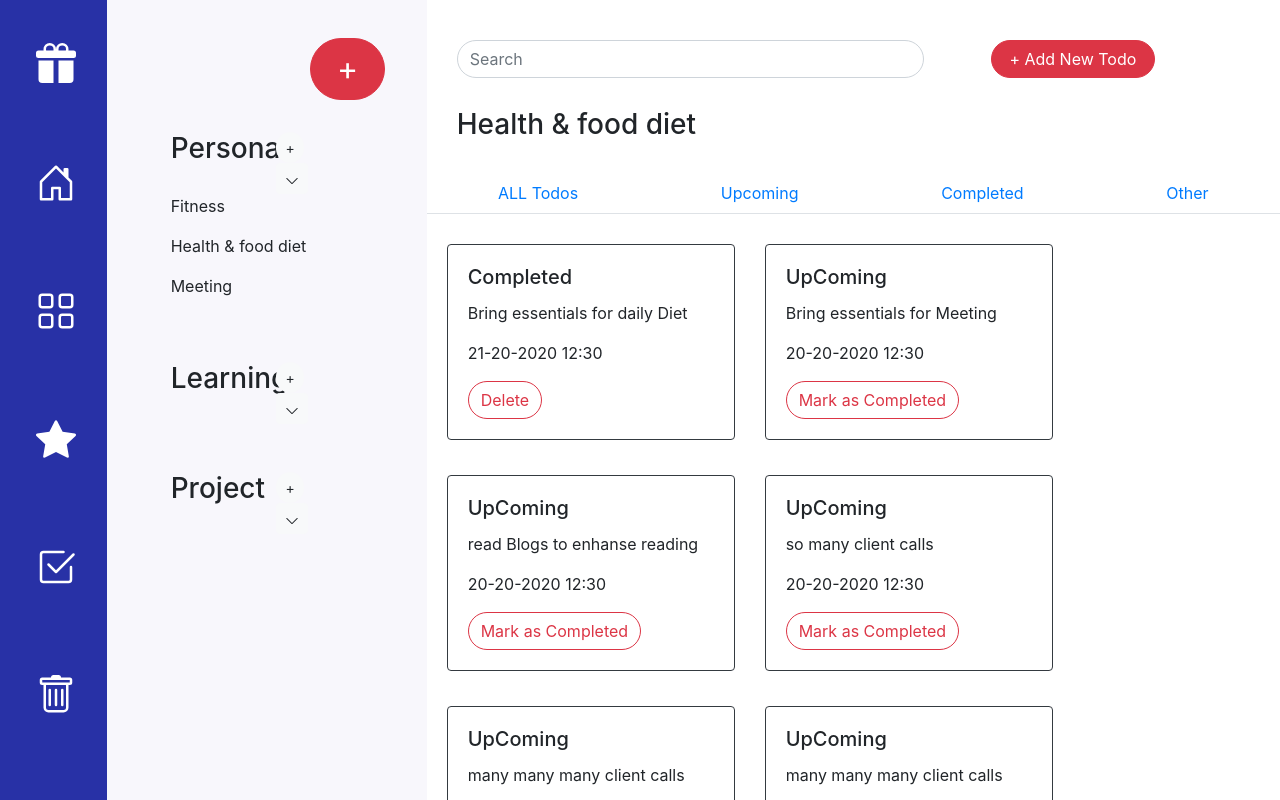
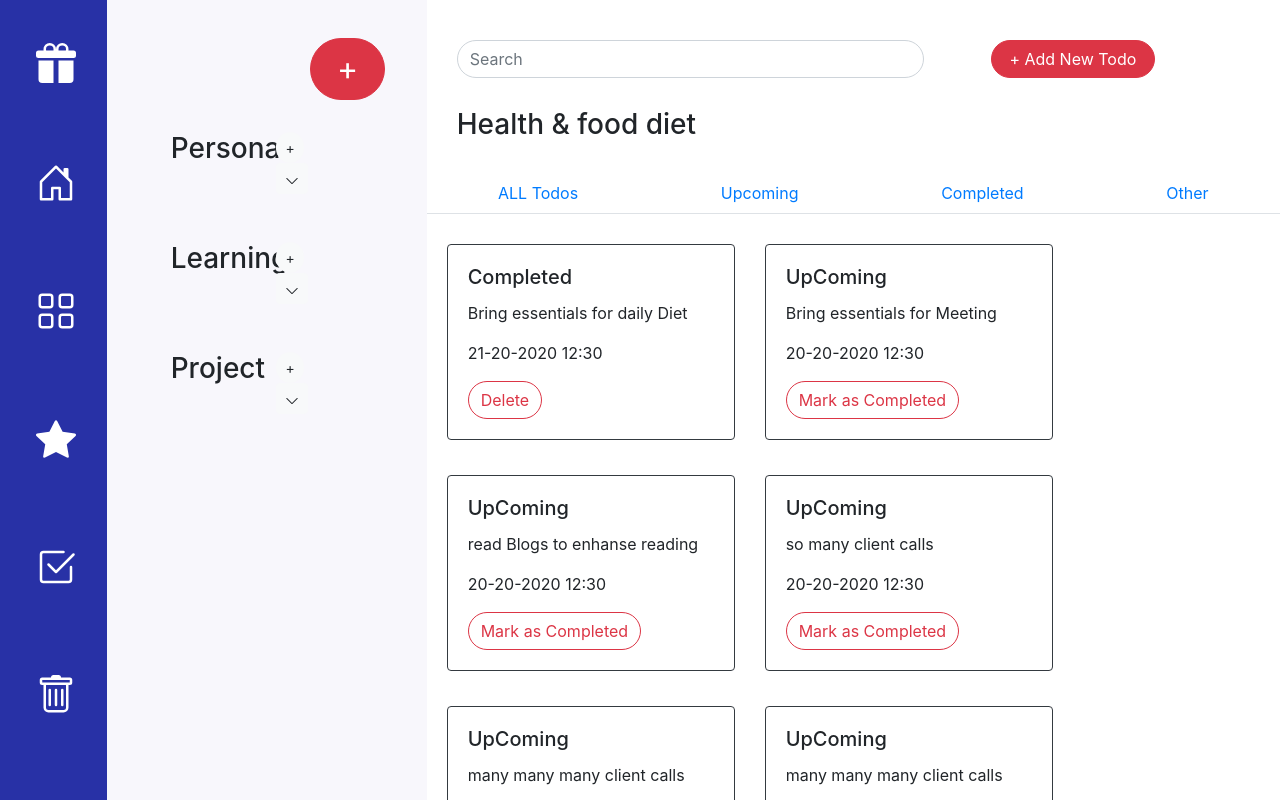
Before and after one commit to RavenderJadon/todoInBootstrap, a React (Create React App) app: page / in a window 1280 px wide. Built offline with nearby package versions, Linux system fonts and the light colour scheme.

Commit message:
change 0 to -1

```diff
--- a/src/navBAr/CategoryNavBar.jsx
+++ b/src/navBAr/CategoryNavBar.jsx
@@ -11,7 +11,7 @@ const CategoryNavBar = () => {
   const [modalShow, setModalShow] = useState(false);
   const [modalsubShow, setModalsubShow] = useState(false);
   const [selectedCategoryId, setSelectedCategoryId] = useState("");
-  const [open, setOpen] = useState(0);
+  const [open, setOpen] = useState(-1);
 
   const [inputCatState, setInputCatState] = useState({
     category_name: "",
```
Also changed, not shown: 1 other file (tests, documents, lock files or other folders).
